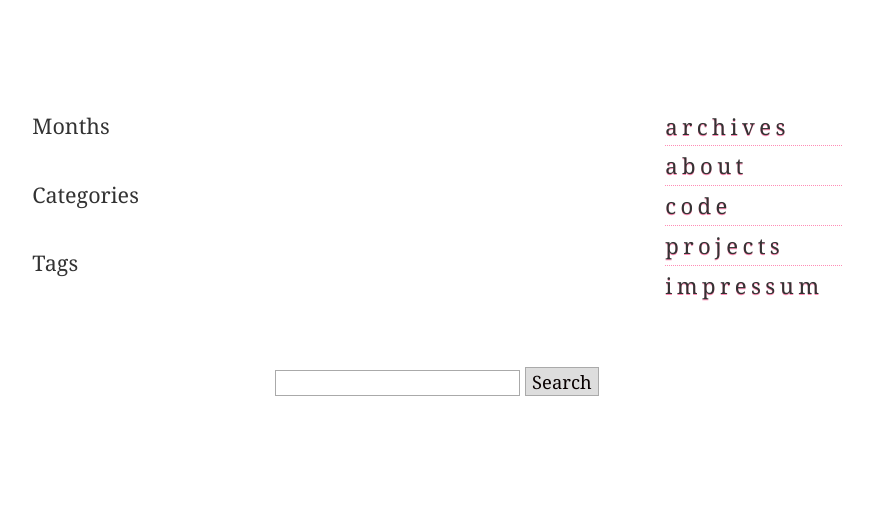
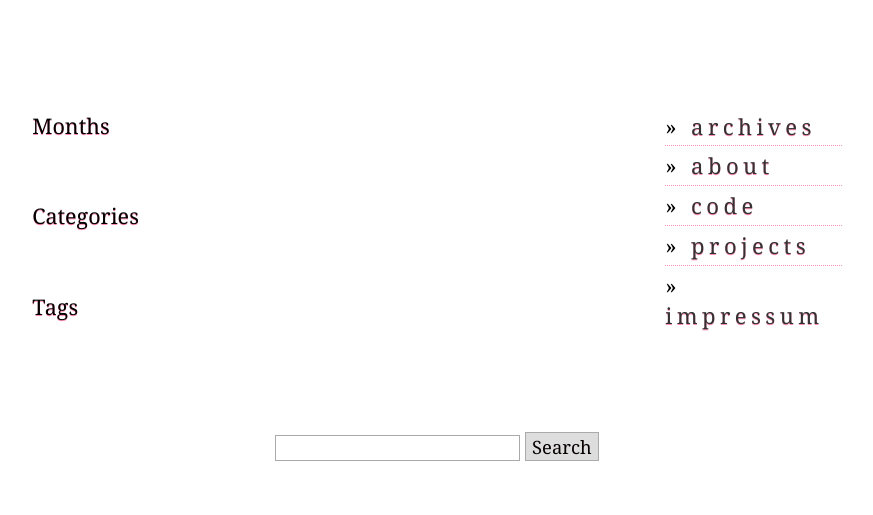
Before and after one commit to eugenkiss/Simblin, a Python web app: template simblin/templates/archives.html in a window 1280 px wide. Shown: the top 515 px of the page, without its empty margins (203-1076 px from the left). Run offline with Jinja, Linux system fonts and the light colour scheme; the template is opened without the code that fills it, so the values that code supplies are empty; some libraries are stand-ins or nearby versions.

Commit message:
minor design change

```diff
--- a/simblin/static/blog.css
+++ b/simblin/static/blog.css
@@ -1,5 +1,5 @@
 html {
-    min-width: 500px;
+    min-width: 44em;
 }
 
 body {
@@ -8,7 +8,6 @@ body {
     font-family: Georgia, serif;
     font-size: 1.15em;
     background: white;
-
 }
 
 img {
@@ -200,7 +199,7 @@ label {
     margin-bottom: 1em;
 }
 
-.post .body h1,h2,h3,h4,h5,h6 {
+.post .body h1,.post .body h2,.post .body h3,.post .body h4,.post .body h5,.post .body h6 {
     text-shadow: none;
     color: #333;
     margin-bottom: 0em;
@@ -213,12 +212,18 @@ label {
 .post .body a, .post .info a {
     color: #66233c;
     text-shadow: none;
-    /*border-bottom: 1px dotted #ff8cb5;
-    border-bottom: 1px dotted black;*/
 }
 
 .post .body a {
     border-bottom: 1px dotted #ff8cb5;
+}
+
+.post ul {
+    list-style-type: none;
+}
+
+ul li:before {
+	content: "\00BB \0020";
 }
 
 .post a:hover {
```
